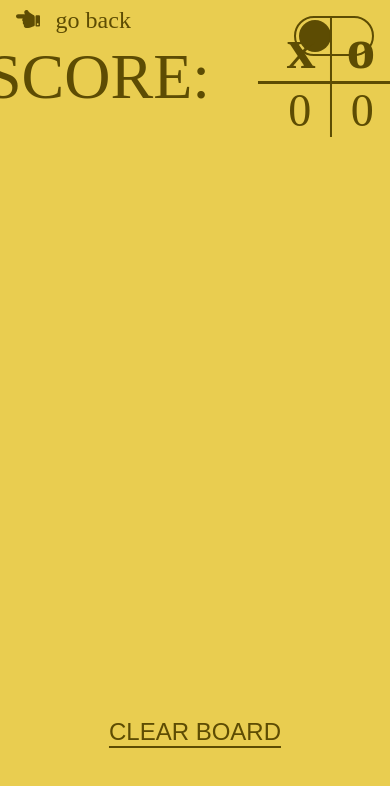
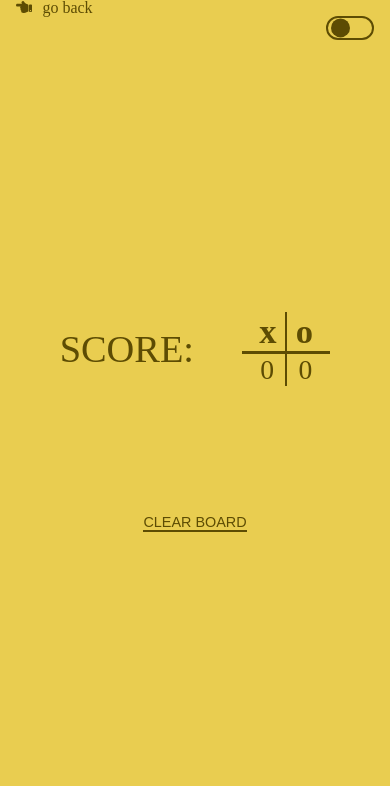
Before and after one commit to jakubpejcha/tic-tac-toe-v2, a React (Create React App) app: page /game/1/1 in a window 390 px wide. Shown: the top 786 px of the page. Built offline with nearby package versions, Linux system fonts and the light colour scheme; no server answers; a web font is replaced by a local one.

Commit message:
Adding responsivness.

```diff
--- a/src/BoardWithHotSeat.tsx
+++ b/src/BoardWithHotSeat.tsx
@@ -40,6 +40,14 @@ const BoardWithHotSeat = (props: Props) => {
         console.log(props.isWinner);
     }, [moveHandler]);
 
+    useEffect(() => {
+        console.log('Hot-seat mounted');
+
+        return () => {
+            console.log('Hot-seat unmounted');
+        };
+    }, []);
+
     return (
         <>
             <div className={`board board_${props.dimensions.BOARD_NUM_ROWS}`}>
--- a/src/Game.tsx
+++ b/src/Game.tsx
@@ -10,7 +10,9 @@ import Score from './Score';
 import Restart from './Restart';
 import Back from './Back';
 import { useParams, useLocation } from 'react-router-dom';
+import './styles/layout.css';
 
+// TODO: this does not change on mode change
 const WithHotSeat = withBoard(BoardWithHotSeat);
 const WithAI = withBoard(BoardWithAI);
 const WithSocket = withBoard(BoardWithSocket);
@@ -53,8 +55,8 @@ const Game = () => {
     return (
         <div className={`app-container app-container--${theme}`}>
             <Back goToPath={null} />
-            <Restart onClickHandler={handleRestart} ref={restartRef} />
             <ThemeToggler />
+            <div className='middle'>
                 <Score score={score} />
                 {type === 'pvp-socket' && (
                     <WithSocket
@@ -65,7 +67,9 @@ const Game = () => {
                         hostPlayer={
                             (query.get('player') ?? '') as Player | undefined
                         }
-                    guestId={(query.get('guest') ?? '') as string | undefined}
+                        guestId={
+                            (query.get('guest') ?? '') as string | undefined
+                        }
                         restartRef={restartRef}
                     />
                 )}
@@ -85,6 +89,8 @@ const Game = () => {
                         size={+size}
                     />
                 )}
+                <Restart onClickHandler={handleRestart} ref={restartRef} />
+            </div>
         </div>
     );
 };
--- a/src/GuestForm.tsx
+++ b/src/GuestForm.tsx
@@ -13,8 +13,6 @@ const GuestForm = (props: Props) => {
     };
 
     const { mode: size } = useParams<GameParams>();
-
-    console.log(size);
 
     const baseUrl = `/game/${size}/pvp-socket?player=o`;
 
@@ -34,6 +32,7 @@ const GuestForm = (props: Props) => {
         history.push(url);
     };
 
+    // using uncontrolled input comoponent
     return (
         <div className='form--guest'>
             {props.children}
--- a/src/styles/App.css
+++ b/src/styles/App.css
@@ -7,8 +7,8 @@
 }
 
 :root {
-    --cell-size: 6rem; /* 3 x 3 */
-    --cell-size-10: 3rem;
+    --cell-size: 6em; /* 3 x 3 */
+    --cell-size-10: 3em;
 
     --color-background-welcome: linear-gradient(
         125deg,
@@ -44,6 +44,7 @@ body {
     height: 100vh;
     display: grid;
     place-items: center;
+    font-size: clamp(0.6rem, 1vw, 1rem);
 }
 
 .app-container--color {
@@ -62,7 +63,7 @@ body {
     position: absolute;
     top: -1rem;
     left: 1rem;
-    font-size: 3rem;
+    font-size: max(2rem, 3em);
     color: var(--color-border-cell);
 }
 
--- a/src/styles/Board.css
+++ b/src/styles/Board.css
@@ -1,20 +1,22 @@
 .board {
     display: grid;
     cursor: url(../images/pencil.svg), auto;
+    grid-row: board-start / board-end;
+    /* font-size: clamp(0.5rem, 1vw, 1rem); */
 }
 
 .board_3 {
     grid-template-columns: repeat(3, var(--cell-size));
     grid-template-rows: repeat(3, var(--cell-size));
-    grid-gap: 0.5rem;
+    grid-gap: 0.5em;
 }
 
 .app-container--grey .board_3 {
-    grid-gap: 1rem;
+    grid-gap: rem;
 }
 
 .board_10 {
     grid-template-columns: repeat(10, var(--cell-size-10));
     grid-template-rows: repeat(10, var(--cell-size-10));
-    grid-gap: 0.3rem;
+    grid-gap: 0.3em;
 }
--- a/src/styles/Restart.css
+++ b/src/styles/Restart.css
@@ -1,11 +1,12 @@
 .restart {
-    position: absolute;
+    /* position: absolute; */
     /* top: 1rem;
 	left: 1rem; */
-    left: 50%;
+    /* left: 50%;
     transform: translateX(-50%);
-    bottom: 6rem;
-    font-size: 1.5rem;
+    bottom: 6rem; */
+    grid-row: restart-start / restart-end;
+    font-size: 1.5em;
     color: var(--color-border-cell);
     background-color: transparent;
     border: 0;
--- a/src/styles/Score.css
+++ b/src/styles/Score.css
@@ -1,12 +1,13 @@
 .score {
-    position: absolute;
-    top: 1rem;
+    /* position: absolute; */
+    /* top: 1rem;
     left: 50%;
-    transform: translateX(-50%);
+    transform: translateX(-50%); */
+    grid-row: score-start / score-end;
     display: flex;
     align-items: center;
     gap: 3rem;
-    font-size: 4rem;
+    font-size: 4em;
     color: var(--color-border-cell);
 }
 
--- a/src/styles/ThemeToggler.css
+++ b/src/styles/ThemeToggler.css
@@ -2,16 +2,16 @@
     position: absolute;
     top: 1rem;
     right: 1rem;
-    width: 5rem;
-    height: 2.5rem;
+    width: 5em;
+    height: 2.5em;
     border-radius: 50px;
     cursor: pointer;
 }
 
 .theme-toggler::after {
     content: '';
-    height: 2rem;
-    width: 2rem;
+    height: 2em;
+    width: 2em;
     border-radius: 50%;
     position: absolute;
     top: 50%;
--- /dev/null
+++ b/src/styles/layout.css
@@ -0,0 +1,15 @@
+.middle {
+    position: relative;
+    height: 100vh;
+    margin: auto;
+    display: grid;
+    grid-template-rows:
+        minmax(1rem, 1fr)
+        [score-start] min-content [score-end]
+        minmax(3rem, 5vw)
+        [board-start] min-content [board-end]
+        minmax(5rem, 10vw)
+        [restart-start] min-content [restart-end]
+        minmax(1rem, 1fr);
+    justify-items: center;
+}
--- a/src/withBoard.tsx
+++ b/src/withBoard.tsx
@@ -47,6 +47,9 @@ interface PassThroughProps {
     restartRef?: React.RefObject<HTMLButtonElement>;
 }
 
+// TODO: restart on back click -> ref and first click on restart??
+// or on cleanup at unmount??
+
 const withBoard = (
     Component: (passThroughProps: PassThroughProps) => JSX.Element
 ) => {
@@ -80,7 +83,7 @@ const withBoard = (
             })
         );
 
-        console.log('hrac: ', player);
+        //console.log('hrac: ', player);
 
         const showModal = () => {
             setIsModal(true);
@@ -214,7 +217,7 @@ const withBoard = (
                     return newCells;
                 });
                 currentPlayer = player;
-                console.log('currentPlayer: ', currentPlayer);
+                //console.log('currentPlayer: ', currentPlayer);
 
                 // Do not swap players after game over
                 if (
@@ -244,6 +247,15 @@ const withBoard = (
             restartRef,
         };
 
+        useEffect(() => {
+            console.log('withBoard mounted');
+
+            return () => {
+                // TODO: some cleanup neccessary - maybe the above problem...
+                console.log('withBoard unmounted');
+            };
+        }, []);
+
         return (
             <BoardContext.Provider
                 value={{
```
Lines whose indentation alone changed are shown as unchanged.
